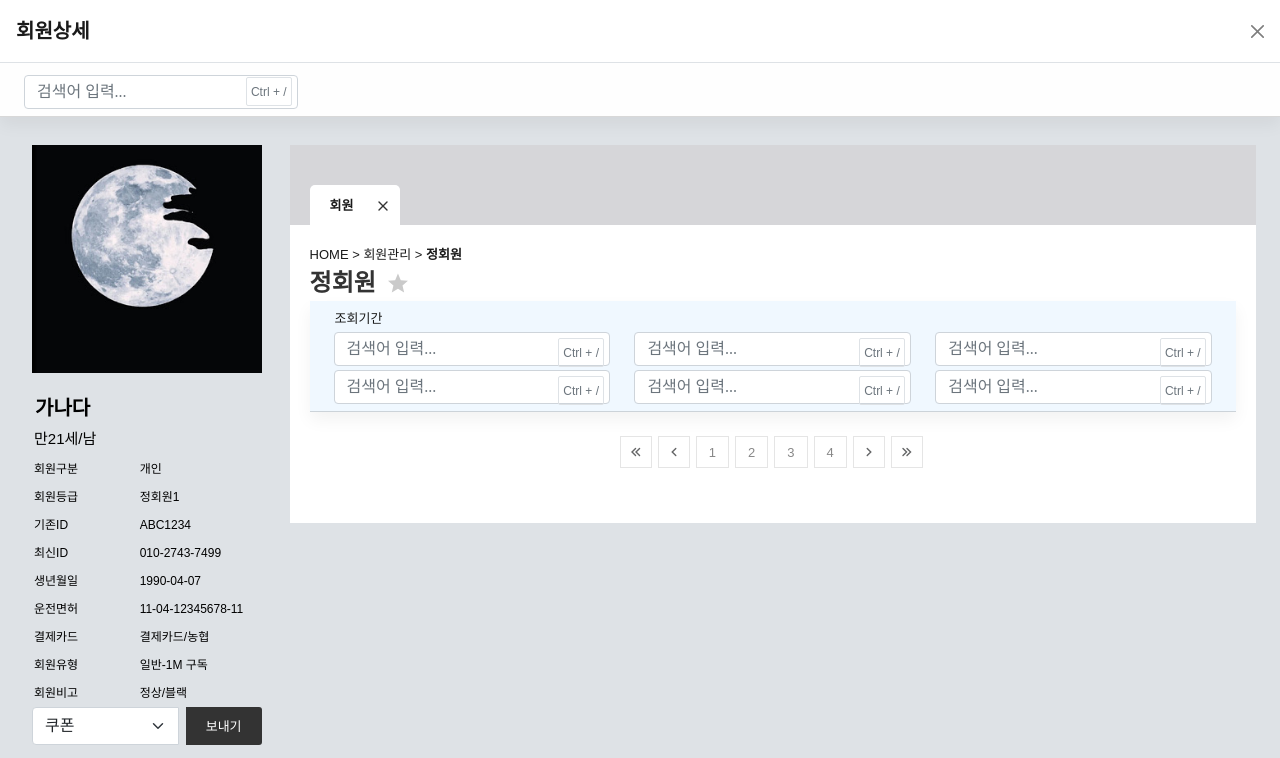
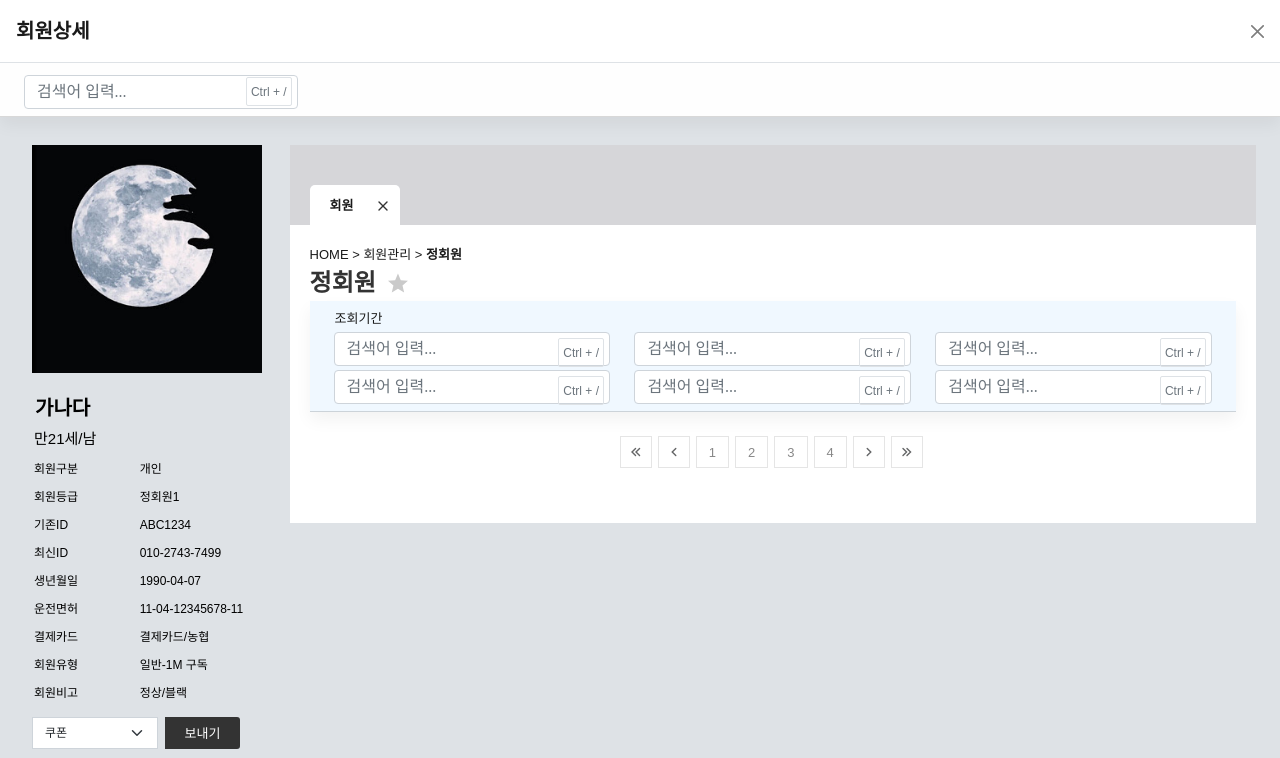
Before and after one commit to hwang1588/bs5_modal, a plain HTML site: page modal.html in a window 1280 px wide. Both pictures are taken after a click on the button "데모용 모달버튼". Shown: the top 758 px of the page. Drawn offline with Linux system fonts and the light colour scheme.

Commit message:
좌측_레이아웃_완료

```diff
--- a/bs5/css/yong.css
+++ b/bs5/css/yong.css
@@ -557,11 +557,3 @@ button {
     color: #ffffff;
     border-radius: 3px 3px;
 }
-
-.form-select .me-2{
-
-    font-size: 12px;
-
-    border-radius: 0px;
-
-}
--- a/modal.html
+++ b/modal.html
@@ -1720,9 +1720,9 @@
                                 </div>
 
 
-                                <div class="col-12">
-                                <div class="input-group">
-  <select class="form-select me-2" id="inputGroupSelect04" aria-label="Example select with button addon">
+                                <div class="col-11">
+                                <div class="input-group" style=" margin-top:10px;">
+  <select class="form-select me-2" id="inputGroupSelect04" aria-label="Example select with button addon" style="font-size:12px; border-radius: 0px;">
     <option selected>쿠폰</option>
     <option value="1">One</option>
     <option value="2">Two</option>
```
